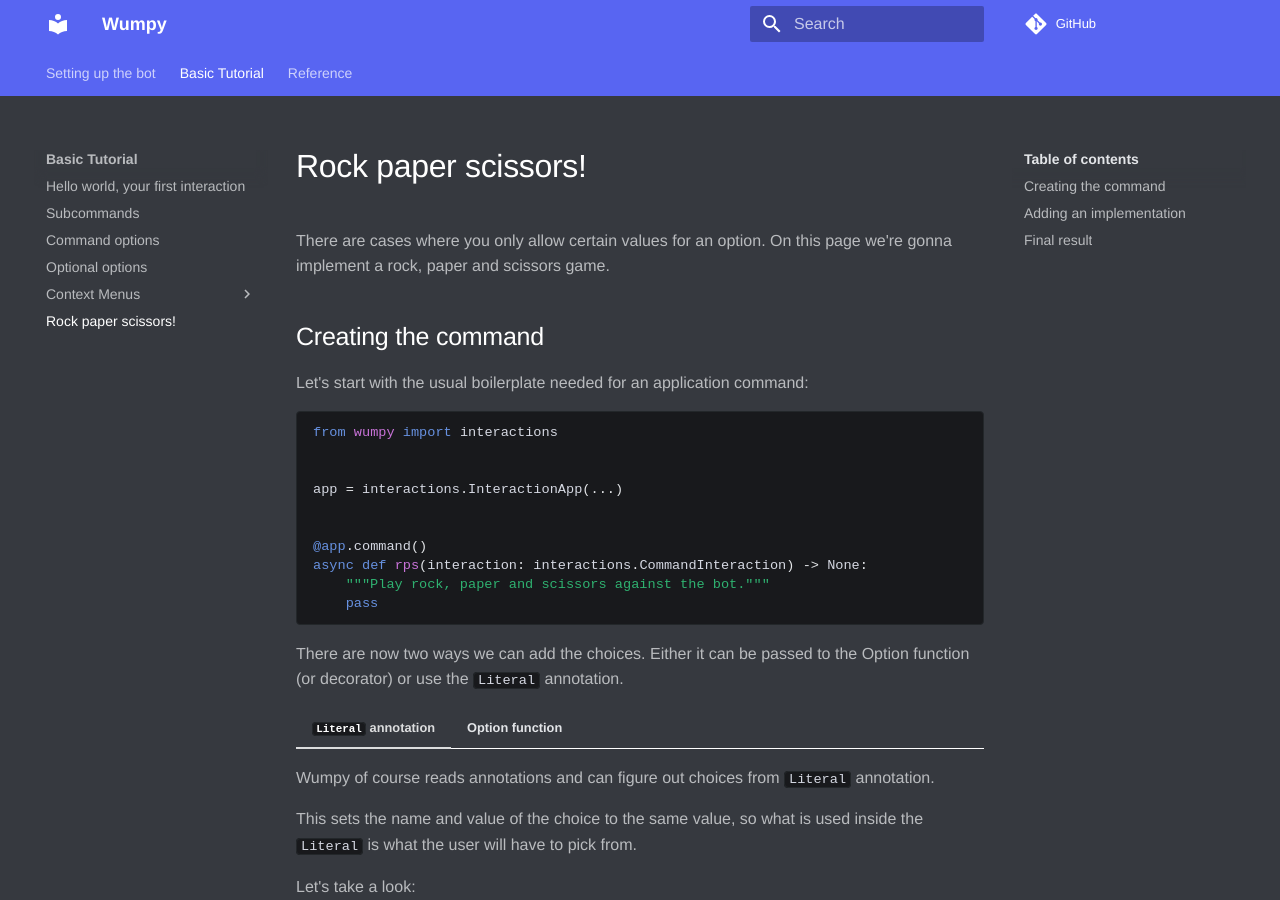
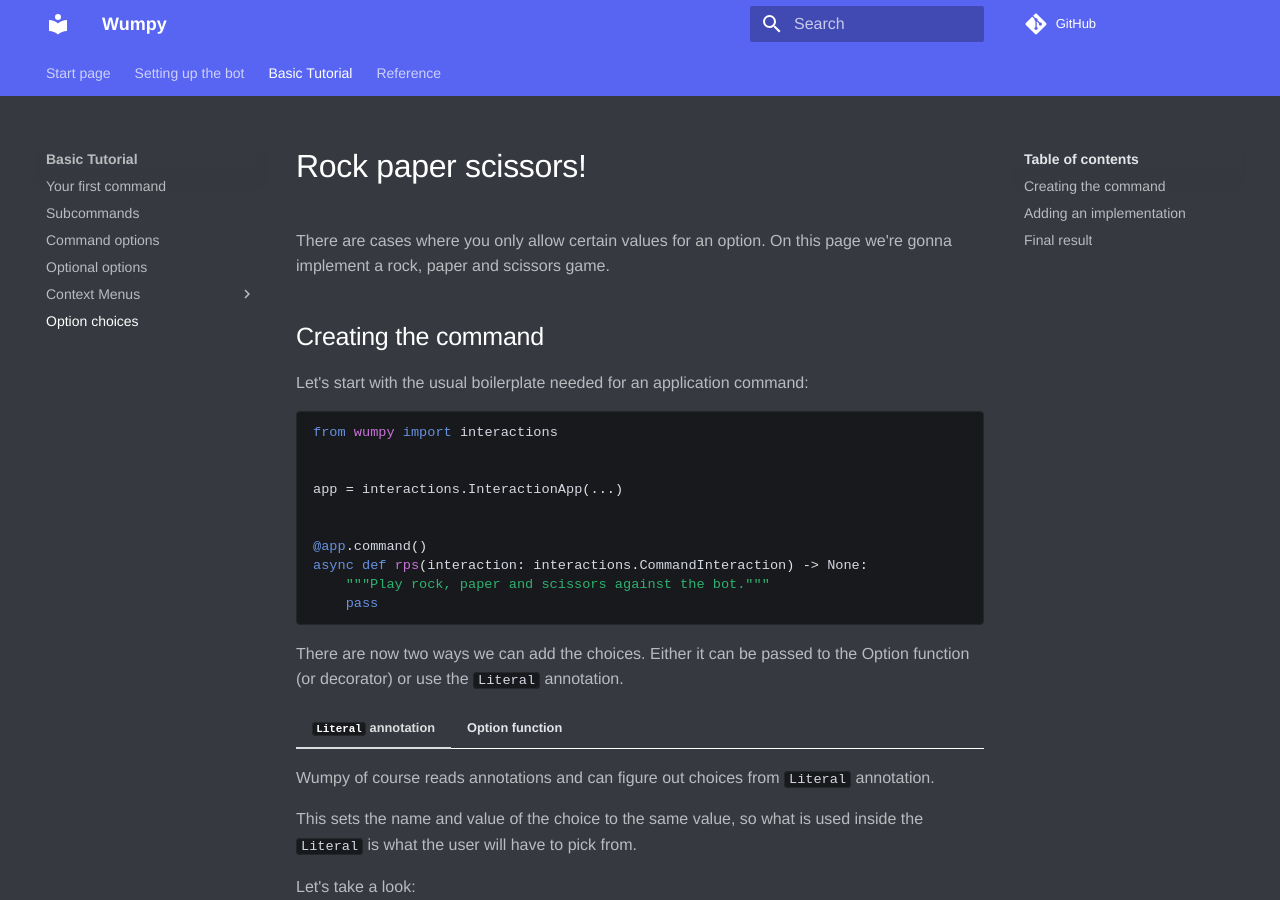
Before and after one commit to wumpyproject/wumpy, an MkDocs documentation site: the page built from docs/source/tutorial/rock-paper-scissors.md, in a window 1280 px wide and 900 px high. Built offline with MkDocs 1.6.1 and Material for MkDocs 9.7.7, drawn with Linux system fonts in a browser that asks for light colours; comment, search, counter and statistics services are not loaded; some of the changed lines change nothing that is shown.

Commit message:
Add labels to all documentation pages in the nav-bar

```diff
--- a/docs/mkdocs.yml
+++ b/docs/mkdocs.yml
@@ -28,25 +28,28 @@
   - pymdownx.tabbed
 
 nav:
+  - Start page:
+    - index.md
+
   - Setting up the bot:
     - setup/index.md
-    - setup/creating-the-bot.md
-    - setup/authenticating.md
-    - setup/running-the-bot.md
+    - Creating the Bot: setup/creating-the-bot.md
+    - Authenticatin with Discord: setup/authenticating.md
+    - Running the Bot: setup/running-the-bot.md
 
   - Basic Tutorial:
     - tutorial/index.md
-    - tutorial/hello-world.md
-    - tutorial/nested-hellos.md
-    - tutorial/options.md
-    - tutorial/optional-options.md
+    - Your first command: tutorial/hello-world.md
+    - Subcommands: tutorial/nested-hellos.md
+    - Command options: tutorial/options.md
+    - Optional options: tutorial/optional-options.md
     - Context Menus:
-      - tutorial/context-menus/message-commands.md
-      - tutorial/context-menus/user-commands.md
-    - tutorial/rock-paper-scissors.md
+      - Message commands: tutorial/context-menus/message-commands.md
+      - User commands: tutorial/context-menus/user-commands.md
+    - Option choices: tutorial/rock-paper-scissors.md
 
   - Reference:
-    - reference/interactions/commands.md
+    - Application commands: reference/interactions/commands.md
 
 plugins:
   - search: {}
```
